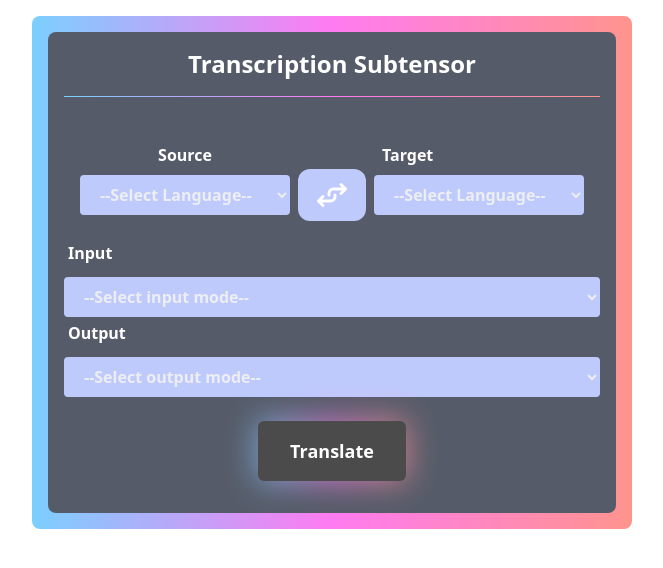
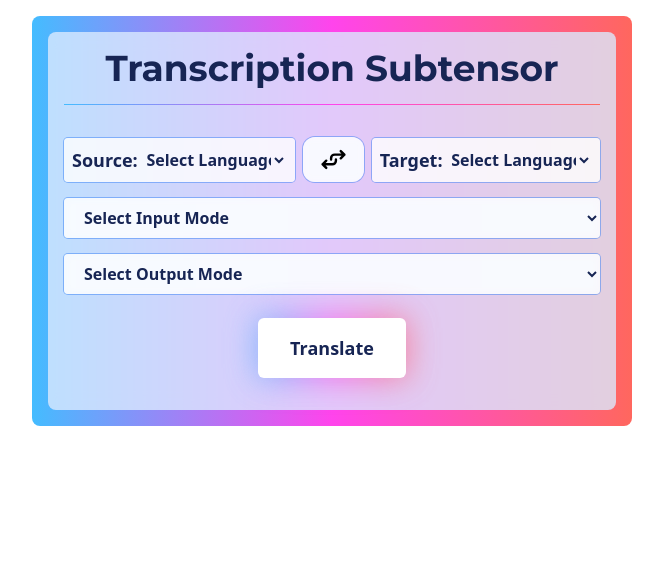
Before and after one commit to syn-ai/translation-inference, a FastAPI app: page / in a window 1280 px wide. Shown: the top 568 px of the page, without its empty margins (308-971 px from the left). Run offline with FastAPI, Linux system fonts and the light colour scheme; some libraries are stand-ins or nearby versions.

Commit message:
fix(ui/ux): Light Mode

```diff
--- a/frontend/routes/language_route.py
+++ b/frontend/routes/language_route.py
@@ -15,7 +15,7 @@
 ]
 
 TARGET_LANGUAGES = [
-    "--Select Language--",
+    "Select Language",
     "English",
     "Cantonese",
     "French",
--- a/templates/components/audioInput.html
+++ b/templates/components/audioInput.html
@@ -1,14 +1,13 @@
 {% block audioInput %}
 <div class="col-span-8 mx-auto p-4 w-full container">
     <div id="audioInputContainer">
-        <h2 class="mb-2 font-semibold text-xl">Audio Input</h2>
         <div class="flex justify-center flex-col sm:flex-row gap-2">
-            <div style="display: inherit; flex-basis: 1/3;">
+            <div class="inherit basis-1/2 sm:basis-1/3">
                 {% block startRecording %}
                     {% include "components/startRecording.html" %}
                 {% endblock %}
             </div>
-            <div style="display: inherit; flex-basis: 2/3;">
+            <div class="inherit basis-1/2 sm:basis-2/3">
                 {% block dropZone %}
                     {% include "components/dropZone.html" %}
                 {% endblock %}
--- a/templates/components/inputModeDropdown.html
+++ b/templates/components/inputModeDropdown.html
@@ -3,25 +3,25 @@
 <select
   id="inputModeOptions"
   name="inputModeOptions"
-  class="inline-flex items-center bg-indigo-300 hover:bg-indigo-400 dark:bg-indigo-500 px-4 py-2 rounded w-full font-semibold text-gray-200 dark:text-white"
+  class="inline-flex items-center ring-1 dark:ring-0 bg-white/80 hover:bg-blue-50/80 dark:hover:bg-indigo-600/80 dark:bg-indigo-700/80 backdrop-blur-sm px-4 py-2 rounded w-full font-semibold text-blue-950 dark:text-white"
   hx-get="/inputModeOptions"
   hx-trigger="change"
   hx-target="#inputContent"
 >
   <option
-    class="block bg-indigo-200 hover:bg-indigo-400 dark:hover:bg-indigo-500 dark:bg-indigo-600 px-4 py-2 rounded-t whitespace-no-wrap"
+    class="block bg-blue-50 dark:bg-indigo-700 dark:bg-indigo-600 px-4 py-2 rounded-t whitespace-no-wrap"
     value=""
   >
-    --Select input mode--
+    Select Input Mode
   </option>
   <option
-    class="block bg-indigo-200 hover:bg-indigo-400 dark:hover:bg-indigo-500 dark:bg-indigo-600 px-4 py-2 whitespace-no-wrap"
+    class="block bg-blue-50 dark:bg-indigo-700 dark:bg-indigo-600 px-4 py-2 whitespace-no-wrap"
     value="text"
   >
     Text
   </option>
   <option
-    class="block bg-indigo-200 hover:bg-indigo-400 dark:hover:bg-indigo-500 dark:bg-indigo-600 px-4 py-2 rounded-b whitespace-no-wrap"
+    class="block bg-blue-50 dark:bg-indigo-700 dark:bg-indigo-600 px-4 py-2 rounded-b whitespace-no-wrap"
     value="audio"
   >
     Audio
--- a/templates/components/outputModeDropdown.html
+++ b/templates/components/outputModeDropdown.html
@@ -1,10 +1,30 @@
 {% block outputModeDropdown %}
-  <!-- Middle Column -->
-  <select id="outputModeOptions" name="outputModeOptions"
-      class="inline-flex items-center bg-indigo-300 hover:bg-indigo-400 dark:bg-indigo-500 px-4 py-2 rounded w-full font-semibold text-gray-200 dark:text-white"
-  hx-get="/outputModeOptions" hx-trigger="change" hx-target="#outputContent">
-<option class="block bg-indigo-200 hover:bg-indigo-400 dark:hover:bg-indigo-500 dark:bg-indigo-600 px-4 py-2 rounded-t whitespace-no-wrap" value="">--Select output mode--</option>
-<option class="block bg-indigo-200 hover:bg-indigo-400 dark:hover:bg-indigo-500 dark:bg-indigo-600 px-4 py-2 whitespace-no-wrap"value="text">Text</option>
-<option class="block bg-indigo-200 hover:bg-indigo-400 dark:hover:bg-indigo-500 dark:bg-indigo-600 px-4 py-2 rounded-b whitespace-no-wrap"value="audio">Audio</option>
+<!-- Middle Column -->
+<select
+  id="outputModeOptions"
+  name="outputModeOptions"
+  class="inline-flex items-center ring-1 dark:ring-0 bg-white/80 hover:bg-blue-50/80 dark:hover:bg-indigo-600/80 dark:bg-indigo-700/80 backdrop-blur-sm px-4 py-2 rounded w-full font-semibold text-blue-950 dark:text-white"
+  hx-get="/outputModeOptions"
+  hx-trigger="change"
+  hx-target="#outputContent"
+>
+  <option
+    class="block bg-white/80 hover:bg-blue-50/80 dark:hover:bg-indigo-600/80 dark:bg-indigo-700/80 backdrop-blur-sm dark:bg-indigo-600 px-4 py-2 rounded-t whitespace-no-wrap"
+    value=""
+  >
+    Select Output Mode
+  </option>
+  <option
+    class="block bg-white/80 hover:bg-blue-50/80 dark:hover:bg-indigo-600/80 dark:bg-indigo-700/80 backdrop-blur-sm dark:bg-indigo-600 px-4 py-2 whitespace-no-wrap"
+    value="text"
+  >
+    Text
+  </option>
+  <option
+    class="block bg-white/80 hover:bg-blue-50/80 dark:hover:bg-indigo-600/80 dark:bg-indigo-700/80 backdrop-blur-sm dark:bg-indigo-600 px-4 py-2 rounded-b whitespace-no-wrap"
+    value="audio"
+  >
+    Audio
+  </option>
 </select>
 {% endblock %}
--- a/templates/components/sourceLanguageDropdown.html
+++ b/templates/components/sourceLanguageDropdown.html
@@ -1,8 +1,16 @@
 {% block sourceLanguageDropdown %}
-<select id="sourceLanguageOptions"
-  class="inline-flex items-center bg-indigo-300 hover:bg-indigo-400 dark:bg-indigo-500 px-4 py-2 rounded w-full font-semibold text-gray-200 dark:text-white"
-  hx-get="/languages" hx-trigger="load" hx-target="#sourceLanguageOptions" default="English" value="">
-  <option value="">Select Source Lanaguage</option>
-  <!-- Options will be injected here -->
-</select>
+<div class="flex rounded flex-row px-2 py-2 justify-center items-center ring-1 dark:ring-0 bg-white/80 hover:bg-blue-50/80 dark:hover:bg-indigo-600/80 dark:bg-indigo-700/80 font-semibold text-blue-950 dark:text-white">
+  <p class="text-lg">Source:&nbsp;</p>
+  <select
+    id="sourceLanguageOptions"
+    class="inline-flex items-center w-full bg-transparent"
+    hx-get="/languages"
+    hx-trigger="load"
+    hx-target="#sourceLanguageOptions"
+    default="English"
+    value=""
+  >
+    <!-- Options will be injected here -->
+  </select>
+</div>
 {% endblock %}
--- a/templates/components/sourceTargetFlipper.html
+++ b/templates/components/sourceTargetFlipper.html
@@ -1,6 +1,6 @@
 {% block sourceTargetFlipper %}
-<button id="swapButton" width="64px" height="64px" class="bg-indigo-300 hover:bg-indigo-400 dark:bg-indigo-500 text-white font-bold py-2 px-4 rounded-xl">
-  <img src="assets/swap.svg" alt="Swap Button Icon" width="48px" height="48px" class="rotate-90 sm:rotate-0" />
+<button id="swapButton" width="64px" height="64px" class="ring-1 dark:ring-0 bg-white/80 hover:bg-blue-50/80 dark:hover:bg-indigo-600/80 dark:bg-indigo-700/80 backdrop-blur-sm text-blue-950 dark:text-white font-bold py-2 px-4 rounded-xl">
+  <img src="assets/swap.svg" alt="Swap Button Icon" width="48px" height="48px" class="rotate-90 sm:rotate-0 invert dark:invert-0" />
 </button>
 <script>
 document.getElementById("swapButton").addEventListener("click", function() {
--- a/templates/components/targetLanguageDropdown.html
+++ b/templates/components/targetLanguageDropdown.html
@@ -1,11 +1,16 @@
 {% block targetLanguageDropdown %}
+<div
+  class="flex rounded flex-row px-2 py-2 justify-center items-center ring-1 dark:ring-0 bg-white/80 hover:bg-blue-50/80 dark:hover:bg-indigo-600/80 dark:bg-indigo-700/80 font-semibold text-blue-950 dark:text-white"
+>
+  <p class="text-lg">Target:&nbsp;</p>
   <select
     id="targetLanguageOptions"
-      class="inline-flex items-center bg-indigo-300 hover:bg-indigo-400 dark:bg-indigo-500 px-4 py-2 rounded w-full font-semibold text-gray-200 dark:text-white"
+    class="inline-flex items-center w-full bg-transparent"
     hx-get="/languages"
     hx-trigger="load"
-      hx-target="#targetLanguageOptions">
-        <option value="">Select target lanaguage</option>
+    hx-target="#targetLanguageOptions"
+  >
     <!-- Options will be injected here -->
   </select>
+</div>
 {% endblock %}
--- a/templates/components/textInput.html
+++ b/templates/components/textInput.html
@@ -1,6 +1,5 @@
 {% block textInput %}
     <div class="mb-4">
-        <h2 class="mb-2 font-semibold text-xl">Translate Text Input</h2>
         <textarea id="textInputArea" rows="4" class="p-2 border rounded w-full" value=""></textarea>
     </div>
 {% endblock %}
--- a/templates/components/translateButton.html
+++ b/templates/components/translateButton.html
@@ -1,16 +1,22 @@
 {% block translateButton %}
 <div class="w-full container">
-  <div class="flex flex-wrap justify-evenly content-center bg-slate-900">
-      <div class="inline-flex relative group">
-    <div
-    class="absolute -inset-px group-hover:-inset-1 bg-gradient-to-r from-[#44BCFF] via-[#FF44EC] to-[#FF675E] opacity-70 group-hover:opacity-100 blur-lg transitiona-all animate-tilt duration-1000 group-hover:duration-200">
+  <div
+    class="flex flex-wrap justify-evenly content-center"
+  >
+    <div class="inline-flex relative group">
+      <div
+        class="absolute -inset-px group-hover:-inset-1 bg-gradient-to-r from-[#44BCFF] via-[#FF44EC] to-[#FF675E] opacity-70 group-hover:opacity-100 blur-lg transitiona-all animate-tilt duration-1000 group-hover:duration-200"
+      ></div>
+      <button
+        id="translateButton"
+        href="#translateButton"
+        title="Translate"
+        class="inline-flex relative justify-center items-center bg-white dark:bg-black px-8 py-4 rounded-md font-bold font-pj text-lg text-blue-950 dark:text-white transition-all duration-200 focus:outline-none focus:ring-2 focus:ring-offset-2 focus:ring-gray-900"
+        role="button"
+      >
+        Translate
+      </button>
     </div>
-      <button id="translateButton"
-        href="#translateButton" title="Translate"
-        class="inline-flex relative justify-center items-center bg-black px-8 py-4 rounded-md font-bold font-pj text-lg text-white transition-all duration-200 focus:outline-none focus:ring-2 focus:ring-offset-2 focus:ring-gray-900"
-        role="button">Translate
-  </button>
-      </div>
   </div>
 </div>
 {% endblock %}
--- a/templates/main.html
+++ b/templates/main.html
@@ -1,51 +1,51 @@
 <!-- component_library/templates/components/audio_chat.html -->
 {% extends "shared/_base.html" %} {% block content %}
 <div
-  class="flex flex-col justify-evenly content-center bg-slate-900 p-4 rounded-lg w-full h-full"
+  class="flex flex-col justify-evenly content-center backdrop-blur bg-blue-100/80 dark:bg-slate-900/80 p-4 rounded-lg w-full h-full"
 >
-  <h1 class="font-bold text-2xl text-white item text-center">
+  <h1
+    class="font-bold text-xl sm:text-4xl text-blue-950 dark:text-white item text-center font-black"
+    style="font-family: Montserrat, sans serif"
+  >
     Transcription Subtensor
   </h1>
-  <hr class="border-t my-4" style="border-image: linear-gradient(to right, #44BCFF, #FF44EC, #FF675E) 1;">
+  <hr
+    class="border-t my-4"
+    style="border-image: linear-gradient(to right, #44bcff, #ff44ec, #ff675e) 1"
+  />
   <div
-    class="flex flex-col sm:flex-row justify-center items-center mx-auto p-4 rounded-sm w-full container gap-2"
+    class="flex flex-col sm:flex-row justify-center items-center mx-auto py-4 rounded-sm w-full container gap-2"
   >
-    <div class="flex flex-col">
-      <p class="p-2 text-l text-white text-center font-bold">Source</p>
-        {% block sourceLanguageDropdown %}
-            {% include "components/sourceLanguageDropdown.html" %}
-        {% endblock %}
+    <div class="flex flex-col relative">
+      {% block sourceLanguageDropdown %} {% include
+      "components/sourceLanguageDropdown.html" %} {% endblock %}
     </div>
     <div class="flex flex-col">
-        <p class="p-2 text-l text-white text-center font-bold hidden sm:flex">&nbsp;</p>
-        {% block sourceTargetFlipper %}
-            {% include "components/sourceTargetFlipper.html" %}
-        {% endblock %}
+      {% block sourceTargetFlipper %} {% include
+      "components/sourceTargetFlipper.html" %} {% endblock %}
     </div>
-    <div class="flex flex-col">
-        <p class="p-2 text-l text-white text-center font-bold hidden sm:flex">Target</p>
-        {% block targetLangaugeDropdown %}
-            {% include "components/targetLanguageDropdown.html" %}
-        {% endblock %}
-        <div class="flex justify-center">
-            <p class="p-2 text-l text-white text-center font-bold flex sm:hidden">Target</p>
-        </div>
+    <div class="flex flex-col relative pb-4 sm:pb-0">
+      {% block targetLanguageDropdown %} {% include
+      "components/targetLanguageDropdown.html" %} {% endblock %}
     </div>
   </div>
-  <div id="inputContainer" class="flex flex-col justify-center mb-2 w-full">
-    <p class="mb-2 p-1 text-l text-white"><b>Input</b></p>
+  <div
+    id="inputContainer"
+    class="flex flex-col justify-center mb-2 w-full gap-2"
+  >
+    <!-- <p class="mb-2 p-1 text-l text-blue-950 dark:text-white"><b>Input</b></p> -->
     {% block inputModeDropdown %} {% include "components/inputModeDropdown.html"
     %} {% endblock %} {% block inputContent %} {% include
     "components/inputContent.html" %} {% endblock %}
     <div id="outputContainer" class="flex flex-col justify-center mb-2 w-full">
-      <p class="mb-2 p-1 text-l text-white"><b>Output</b></p>
+      <!-- <p class="mb-2 p-1 text-l text-blue-950 dark:text-white"><b>Output</b></p> -->
       {% block outputModeDropdown %} {% include
       "components/outputModeDropdown.html" %} {% endblock %} {% block
       outputContent %} {% include "components/outputContent.html" %} {% endblock
       %}
     </div>
   </div>
-  <div id="translateButtonContainer" class="bg-slate-900 mb-2 p-2">
+  <div id="translateButtonContainer" class="mb-2 p-2">
     {% block translateButton %} {% include "components/translateButton.html" %}
     {% endblock %}
   </div>
--- a/templates/shared/_base.html
+++ b/templates/shared/_base.html
@@ -10,6 +10,7 @@
       rel="stylesheet"
       type="text/css"
     />
+    <link href="https://fonts.googleapis.com/css2?family=Montserrat:wght@100;200;300;400;500;600;700;800;900&display=swap" rel="stylesheet">
     <script src="https://cdn.tailwindcss.com"></script>
     <script src="https://cdn.jsdelivr.net/npm/chart.js"></script>
   </head>
@@ -18,7 +19,7 @@
     <div class="flex justify-center">
       <div
         id="content"
-        class="flex flex-col justify-center align-items-middle bg-gradient-to-r from-[#44BCFF] via-[#FF44EC] to-[#FF675E] opacity-70 opacity-70 p-4 m-4 rounded-lg"
+        class="flex flex-col justify-center align-items-middle bg-gradient-to-r from-[#44BCFF] via-[#FF44EC] to-[#FF675E] dark:opacity-70 p-3 m-1 w-full sm:w-unset sm:p-4 m-0 sm:m-4 rounded-lg"
         style="max-width: 600px"
       >
         {% block content %} {% endblock %}
```
Also changed, not shown: templates/components/dropZone.html (+9 -45 lines), templates/components/startRecording.html (+4 -3 lines), assets/upload.svg (added). Lines whose indentation alone changed are shown as unchanged.
